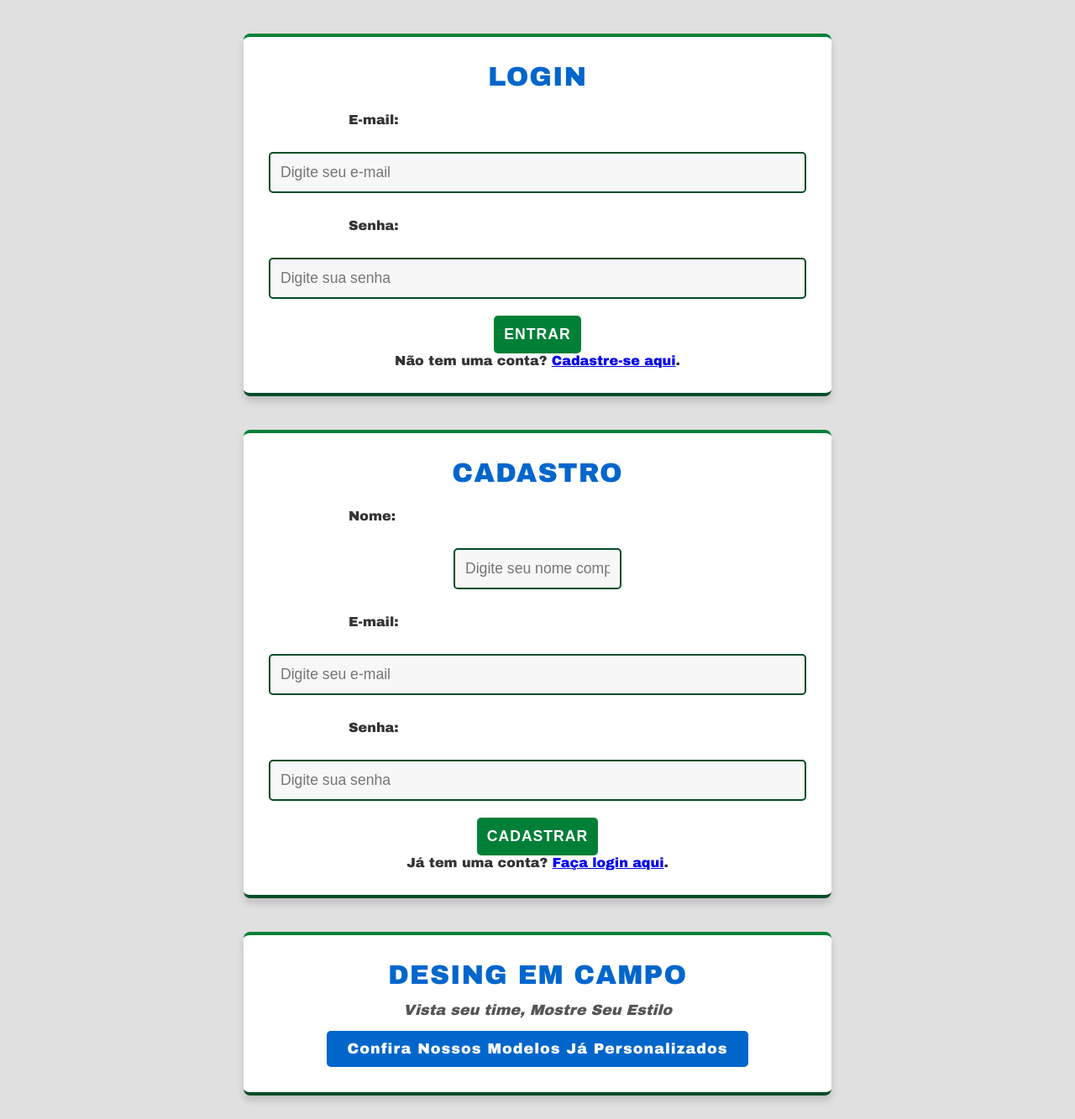
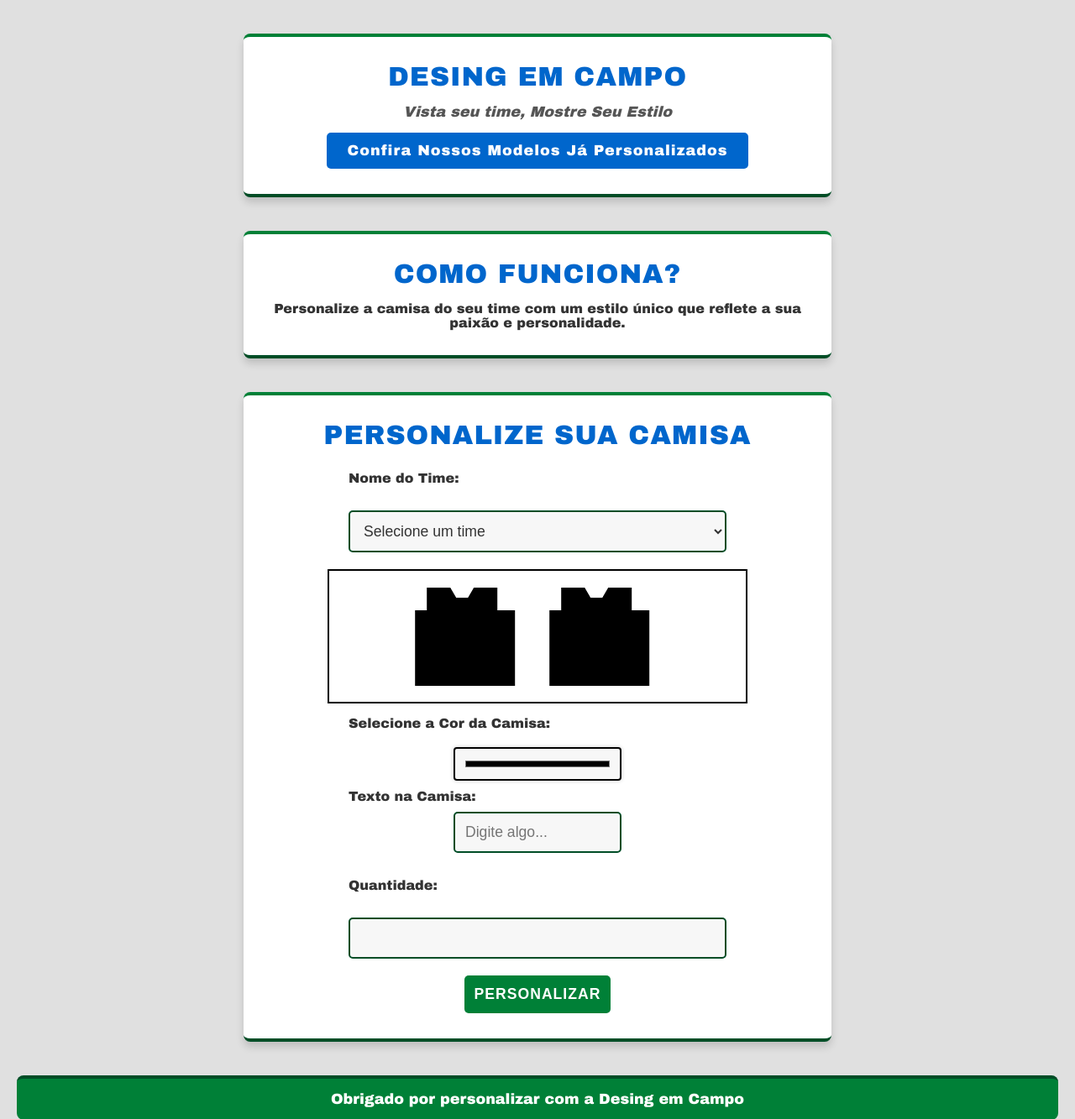
Before and after one commit to IsabelAmaral-github/Grupo15Software, a Django app: template hello_world/templates/index.html in a window 1280 px wide. Shown: the top 1333 px of the page at 84% size. Run offline with Django 5.2, Linux system fonts and the light colour scheme; the template is opened without the code that fills it, so the values that code supplies are empty.

Commit message:
Update index.html
tirei a section de login e cadastro

```diff
--- a/hello_world/templates/index.html
+++ b/hello_world/templates/index.html
@@ -18,37 +18,6 @@
 
 <body>
     <div class="App">
-
-        <section id="login" class="form-section">
-            <h2>Login</h2>
-            <form action="/login" method="POST">
-                <label for="email-login">E-mail:</label>
-                <input type="email" id="email-login" name="email" placeholder="Digite seu e-mail" required>
-
-                <label for="senha-login">Senha:</label>
-                <input type="password" id="senha-login" name="senha" placeholder="Digite sua senha" required>
-
-                <button type="submit">Entrar</button>
-            </form>
-            <p>Não tem uma conta? <a href="#cadastro">Cadastre-se aqui</a>.</p>
-        </section>
-
-        <section id="cadastro" class="form-section">
-            <h2>Cadastro</h2>
-            <form action="/cadastro" method="POST">
-                <label for="nome-cadastro">Nome:</label>
-                <input type="text" id="nome-cadastro" name="nome" placeholder="Digite seu nome completo" required>
-
-                <label for="email-cadastro">E-mail:</label>
-                <input type="email" id="email-cadastro" name="email" placeholder="Digite seu e-mail" required>
-
-                <label for="senha-cadastro">Senha:</label>
-                <input type="password" id="senha-cadastro" name="senha" placeholder="Digite sua senha" required>
-
-                <button type="submit">Cadastrar</button>
-            </form>
-            <p>Já tem uma conta? <a href="#login">Faça login aqui</a>.</p>
-            </section>
 
         <section class="custom-section">
             <h1>Desing em Campo</h1>
```
